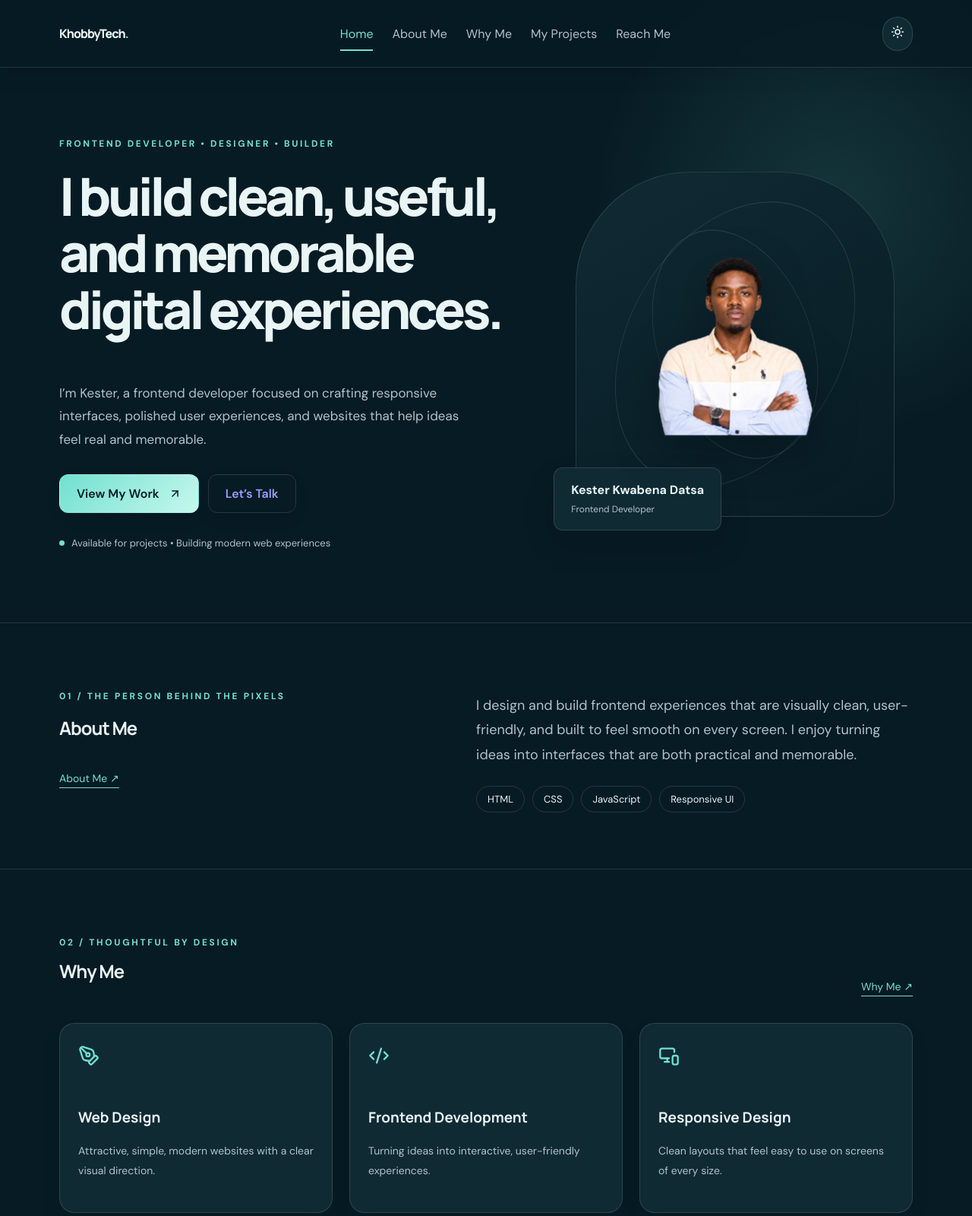
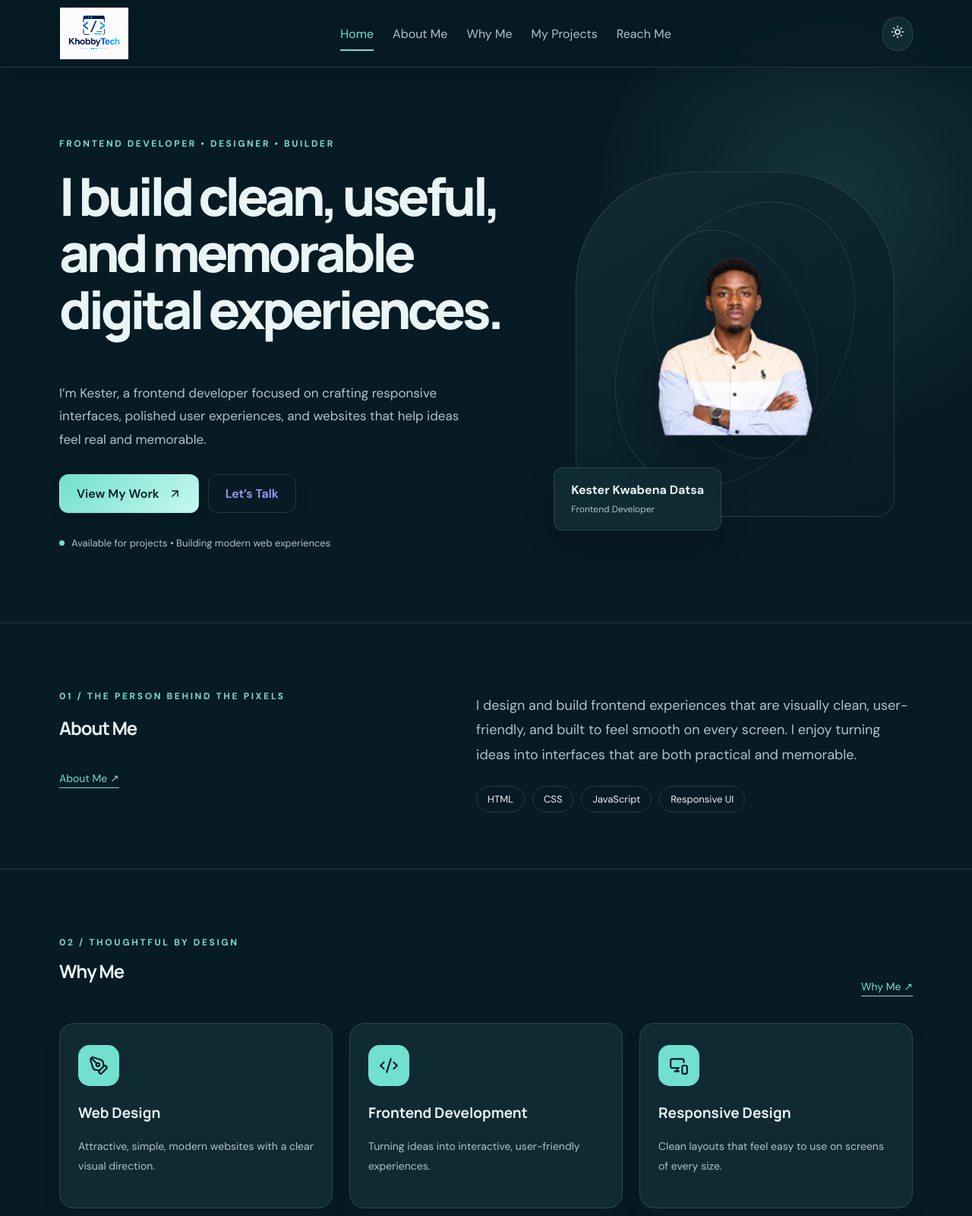
Before and after one commit to Kesterkwabena9-alt/My-Portfolio, a website: page public/index.html in a window 1280 px wide. Shown: the top 1600 px of the page at 76% size. Drawn offline with nearby package versions, Linux system fonts and the light colour scheme.

```diff
--- a/public/index.html
+++ b/public/index.html
@@ -3,6 +3,7 @@
   <meta charset="UTF-8">
   <meta name="viewport" content="width=device-width,initial-scale=1">
   <title>KhobbyTech | Frontend Developer</title>
+  <link rel="shortcut icon" href="/public/project images/profile pic/My logo.png" type="image/x-icon">
   <link href="https://fonts.googleapis.com/css2?family=DM+Sans:wght@400;500;600;700&amp;family=Manrope:wght@500;600;700;800&amp;display=swap" rel="stylesheet">
   <link rel="stylesheet" href="/style.css">
   <script src="https://cdn.jsdelivr.net/npm/lucide@0.577.0/dist/umd/lucide.min.js" type="text/javascript"></script>
@@ -10,7 +11,7 @@
  <body data-template-id="__page-root" class="w-full" style="background: rgb(7, 27, 36);">
   <div id="app" class="portfolio-shell" data-palette="ocean" data-mode="dark">
    <header class="site-header">
-    <div class="wrap header-row"><a href="#home" class="wordmark" aria-label="KhobbyTech home"><span data-template-id="brand" class="canva-text" style="font-family: Manrope; font-weight: 800; font-style: normal; font-size: 16px;">KhobbyTech</span><span class="brand-dot" aria-hidden="true">.</span></a>
+    <div class="wrap header-row"><a href="#home" class="wordmark" aria-label="KhobbyTech home"><img src="project%20images/profile%20pic/My%20logo.png" alt="KhobbyTech"></a>
      <nav class="desktop-nav" aria-label="Main navigation"><a href="#home" data-section="home" data-template-id="nav-home" class="canva-link" style="font-weight: 400; font-style: normal; font-size: 16px;">Home</a> <a href="about.html" data-section="about" data-template-id="nav-about" class="canva-link" style="font-weight: 400; font-style: normal; font-size: 16px;">About Me</a> <a href="qualities.html" data-section="why" data-template-id="nav-why" class="canva-link" style="font-weight: 400; font-style: normal; font-size: 16px;">Why Me</a> <a href="projects.html" data-section="projects" data-template-id="nav-projects" class="canva-link" style="font-weight: 400; font-style: normal; font-size: 16px;">My Projects</a> <a href="contacts.html" data-section="contact" data-template-id="nav-contact" class="canva-link" style="font-weight: 400; font-style: normal; font-size: 16px;">Reach Me</a>
      </nav>
      <div class="controls"><button id="mode" class="icon-button" type="button" aria-label="Switch to light mode" aria-pressed="false" title="Toggle theme"><span id="sun"><i data-lucide="sun"></i></span><span id="moon" hidden=""><i data-lucide="moon"></i></span></button> <button id="menu" class="icon-button mobile-button" aria-label="Open navigation" aria-expanded="false" aria-controls="mobile-nav"><i data-lucide="menu"></i></button>
--- a/public/style.css
+++ b/public/style.css
@@ -219,12 +219,20 @@
     justify-content:space-between;
     gap:24px;
 }.wordmark{
+    display:inline-flex;
+    align-items:center;
     font-family:Manrope,sans-serif;
     font-weight:800;
     font-size:16px;
     line-height:1;
     letter-spacing:-.06em;
     color:var(--text);
+}
+.wordmark img{
+    display:block;
+    width:92px;
+    height:68px;
+    object-fit:contain;
 }
 .brand-dot{
     color:var(--accent);
@@ -427,10 +435,15 @@
         box-shadow:0 14px 30px rgba(0,0,0,.05);
     }
     .service svg{
-        color:var(--accent);
-        width:28px;
-        height:28px;
-        margin-bottom:30px;
+        display:block;
+        box-sizing:border-box;
+        width:54px;
+        height:54px;
+        padding:14px;
+        border-radius:15px;
+        background:var(--accent);
+        color:var(--bg);
+        margin-bottom:22px;
     }
     .service p{
         color:var(--muted);
@@ -738,6 +751,7 @@
 @media(max-width:700px){
     .wrap{padding:0 22px}
     .header-row{min-height:76px;gap:10px}
+    .wordmark img{width:82px;height:60px}
     .controls{gap:6px}
     select{
         max-width:90px;
```
Also changed, not shown: public/about.html (+1 -1 lines), public/contacts.html (+1 -1 lines), public/projects.html (+1 -1 lines), public/qualities.html (+1 -1 lines), public/project images/profile pic/My logo.png (added).
